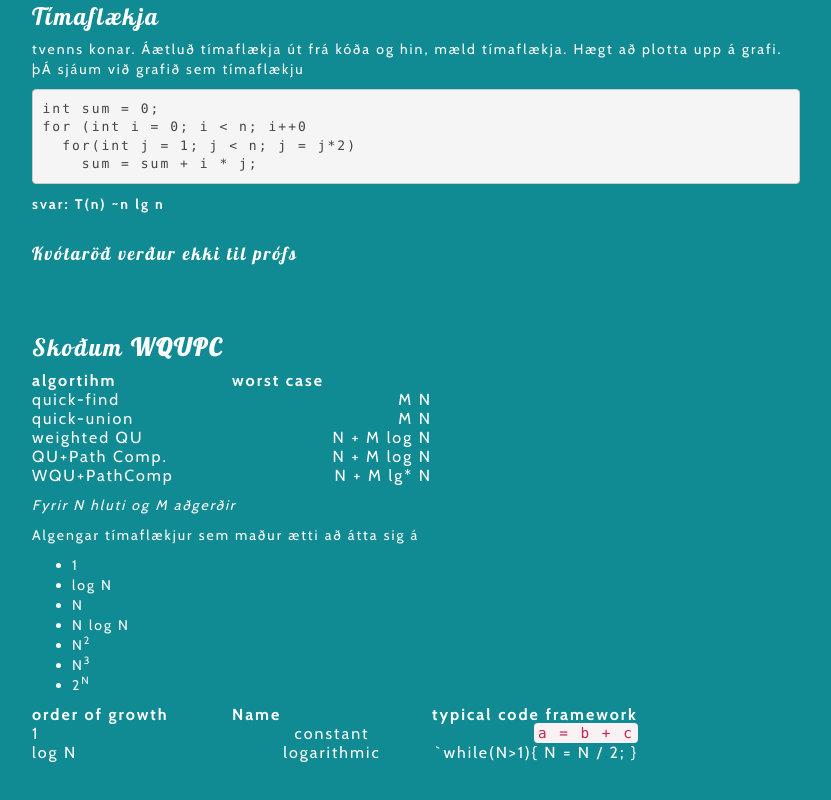
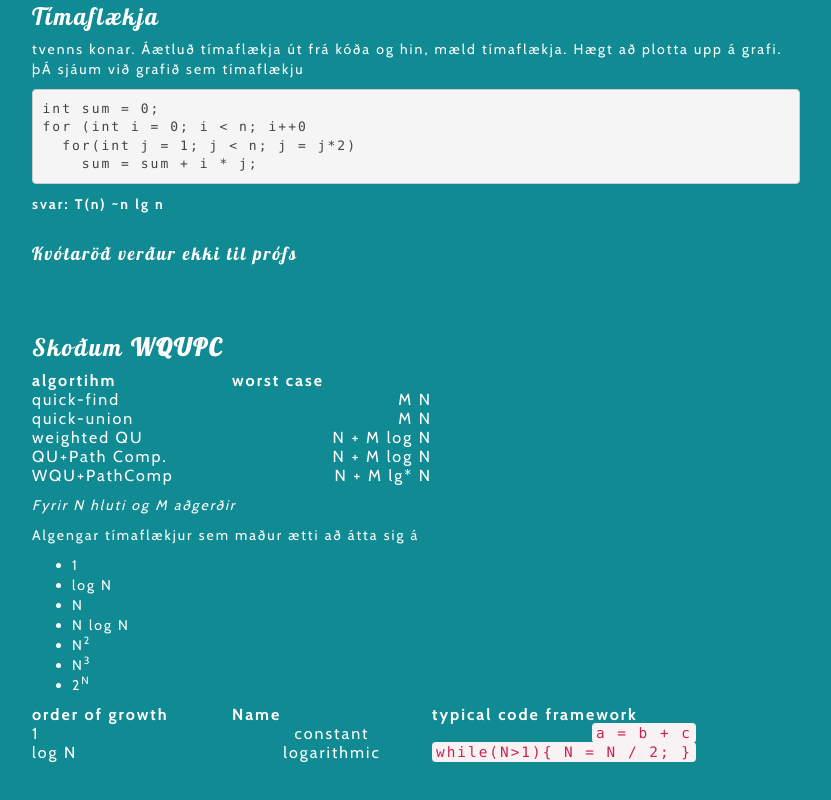
Before and after one commit to svennidal/reirglosur, a plain HTML site: page index.html in a window 1280 px wide. Shown: the part 713-1513 px from the top of the page, without its empty margins (224-1055 px from the left). Drawn offline with nearby package versions, Linux system fonts and the light colour scheme.

Commit message:
updating index.html

```diff
--- a/index.html
+++ b/index.html
@@ -108,7 +108,7 @@ for (int i = 0; i &lt; n; i++0
 <tr class="even">
 <td align="left">log N</td>
 <td align="center">logarithmic</td>
-<td align="right">`while(N&gt;1){ N = N / 2; }</td>
+<td align="right"><code>while(N&gt;1){ N = N / 2; }</code></td>
 </tr>
 </tbody>
 </table>
```
